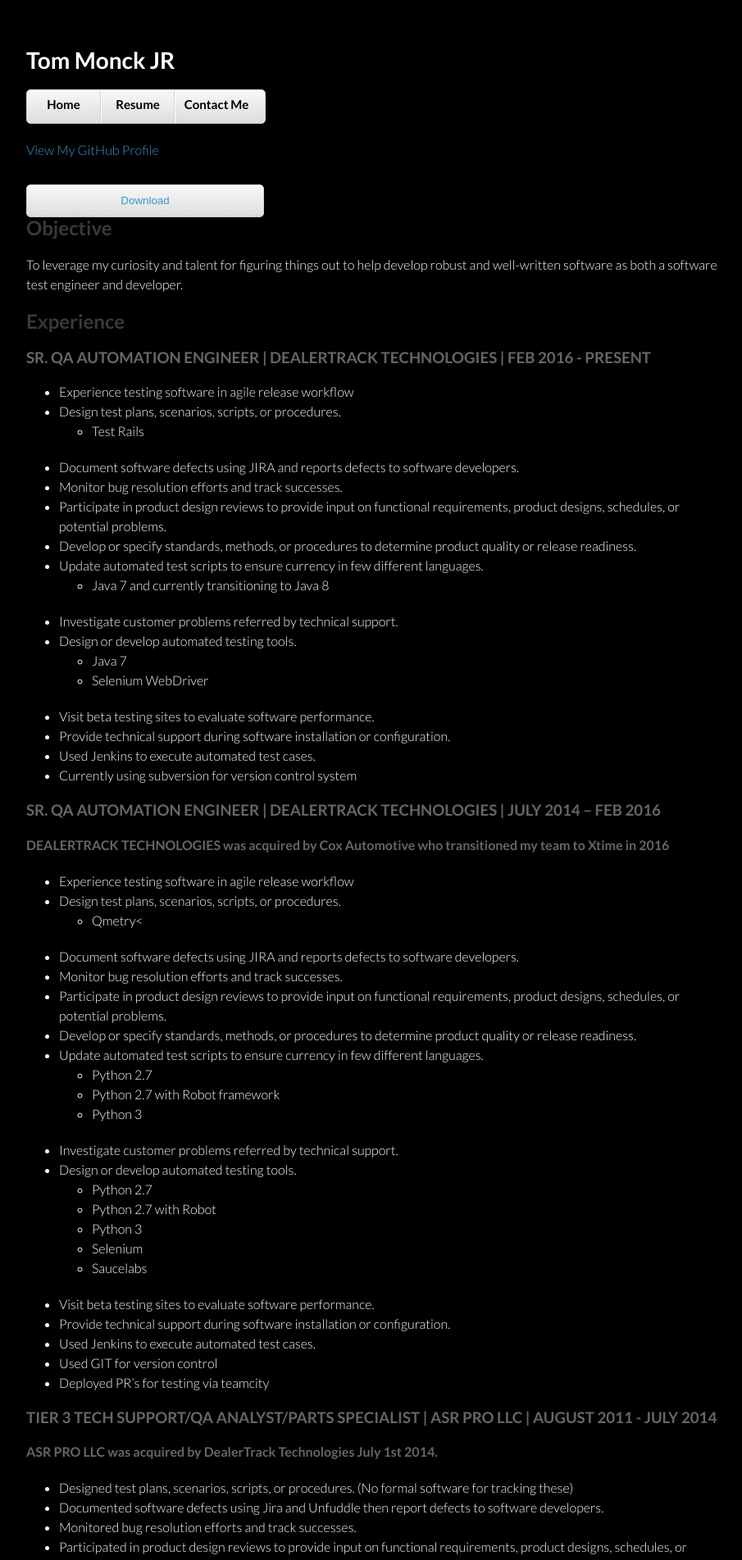
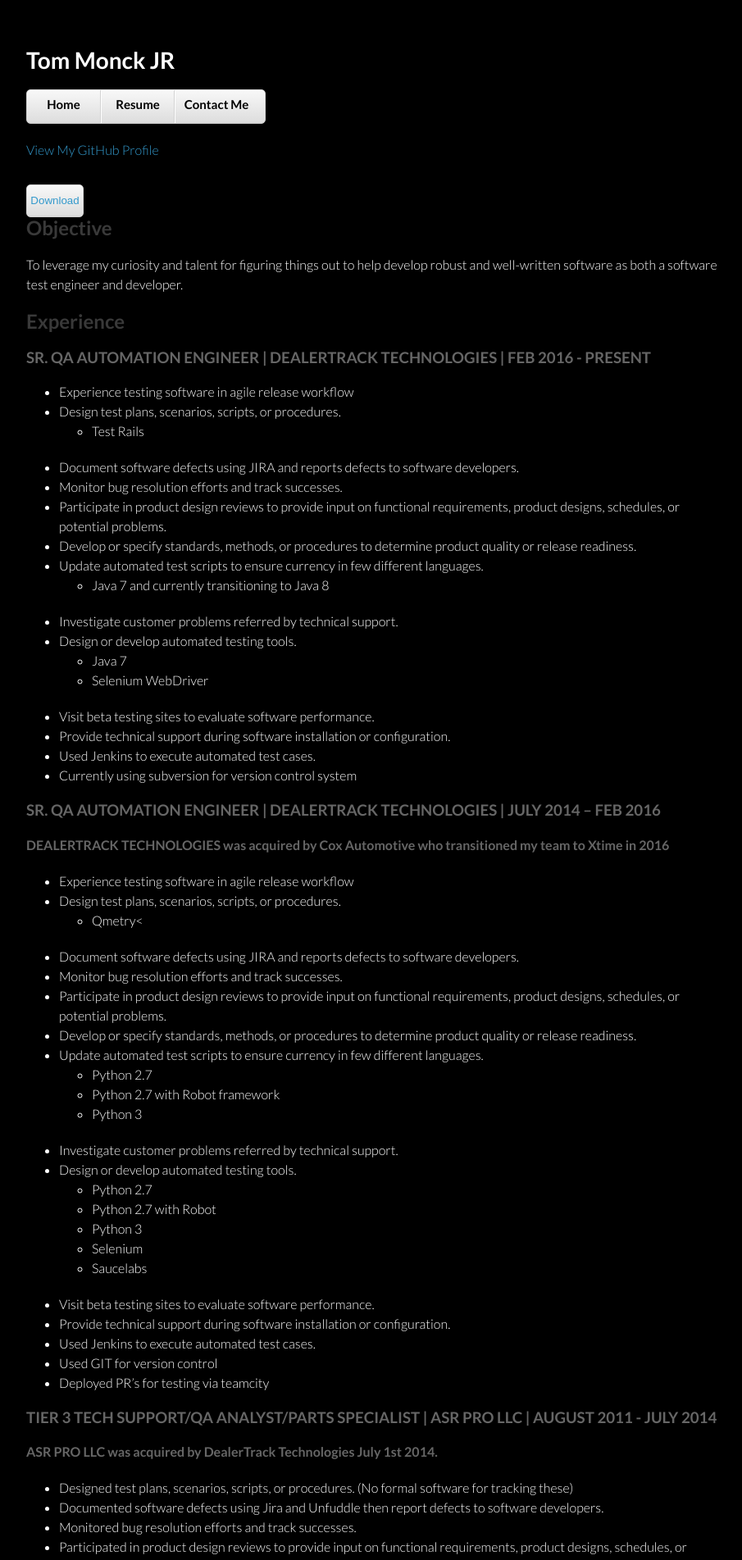
Before and after one commit to tmonck/tmonck.github.io, a Jekyll site: the page built from Resume.html, in a window 1280 px wide. Shown: the top 1903 px of the page at 82% size, without its empty margins (178-1083 px from the left). Built offline with Jekyll 4.4.1, drawn with Linux system fonts in a browser that asks for light colours.

Commit message:
Adjust button size

```diff
--- a/stylesheets/styles.css
+++ b/stylesheets/styles.css
@@ -187,7 +187,7 @@ button {
   border-radius:5px;
   border:1px solid #d2d2d2;
   box-shadow:inset #fff 0 1px 0, inset rgba(0,0,0,0.03) 0 -1px 0;
-  width: 290px;
+  width: 70px;
 }
 
 .ss-form-container{color: #FFF;
```
